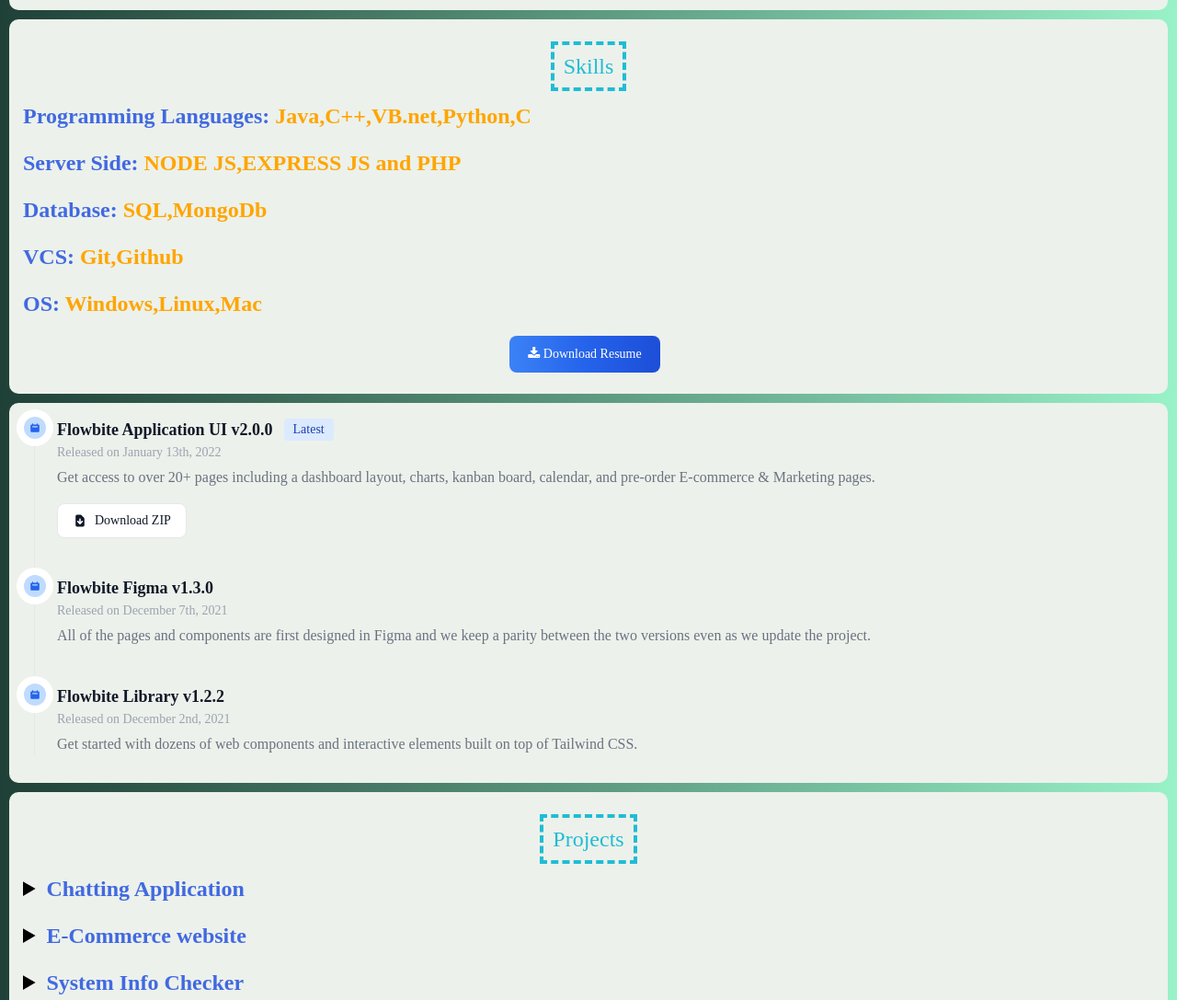
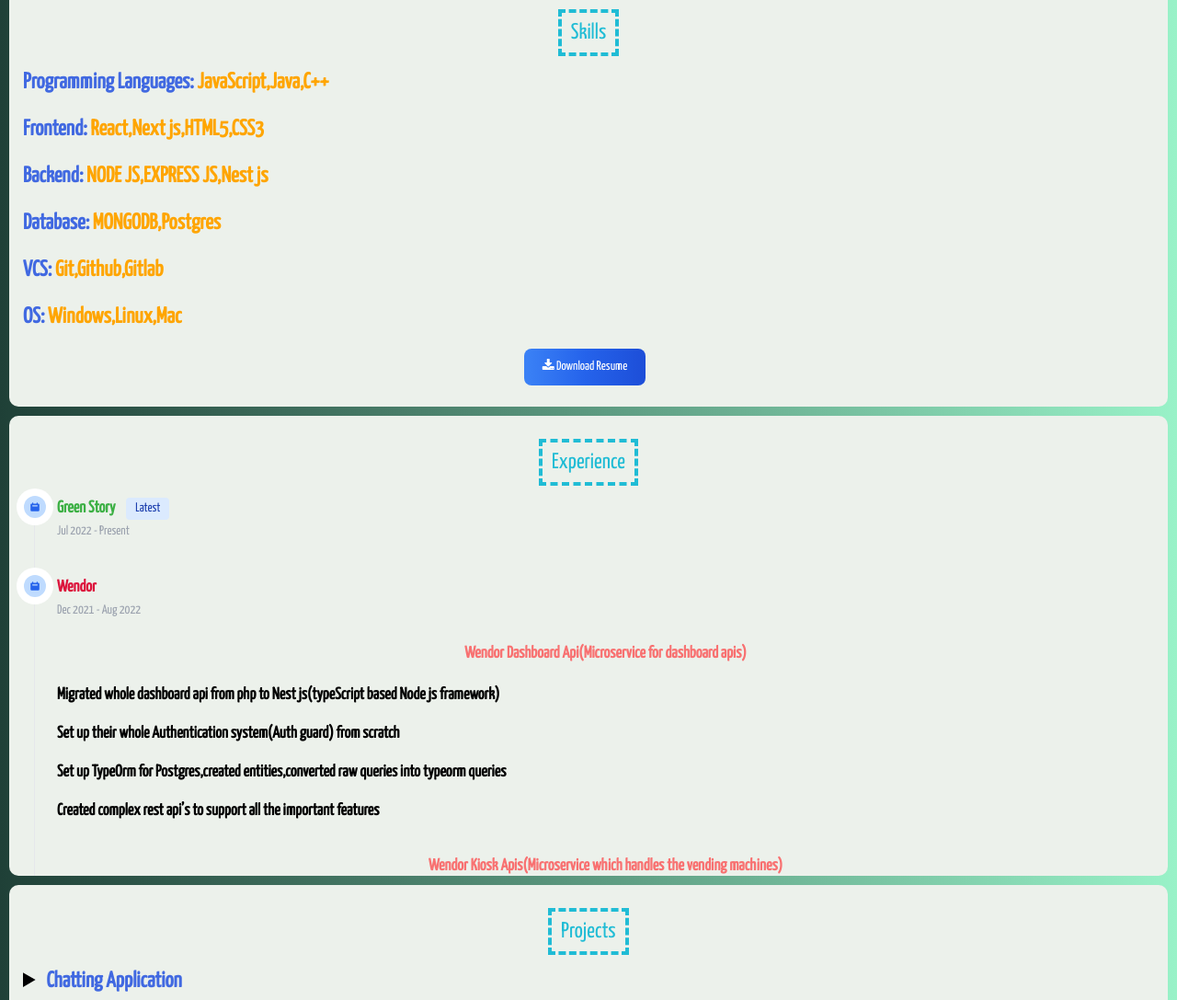
Before and after one commit to thisisshivanshpatel/Shivansh-Patel-Portfolio, a website: page index.html in a window 1280 px wide. Shown: the part 856-1943 px from the top of the page at 92% size. Drawn offline with Linux system fonts and the light colour scheme.

Commit message:
fix(experience,hobbies,connect): experience section completed and hobbies and connect section updated

```diff
--- a/css/style.css
+++ b/css/style.css
@@ -1,3 +1,5 @@
+@import url('https://fonts.googleapis.com/css2?family=Monoton&family=Yanone+Kaffeesatz&display=swap');
+
 html {
     margin: 0;
     padding: 0;
@@ -7,7 +9,7 @@
     background: -webkit-linear-gradient(to left, #99f2c8, #1f4037);  /* Chrome 10-25, Safari 5.1-6 */
     background: linear-gradient(to left, #99f2c8, #1f4037); /* W3C, IE 10+/ Edge, Firefox 16+, Chrome 26+, Opera 12+, Safari 7+ */
 
-    font-family: times new roman, cursive;
+    font-family: 'Yanone Kaffeesatz', sans-serif;
     font-size: 18pt;
     /* background-color: #efefef; */
     padding: 10px;
--- a/index.html
+++ b/index.html
@@ -18,7 +18,7 @@
 <body>
     <!-- header start -->
     <div id="header" class="section">
-        <img alt="" class="img-circle"
+        <img alt="profile" class="img-circle"
             src="https://media-exp1.licdn.com/dms/image/C4D03AQFAS98pWmYTDA/profile-displayphoto-shrink_400_400/0/1663234585214?e=1673481600&v=beta&t=pFpRnJk6nPc0CHmPqSRUN6ZhEVAQ4eo5FKCI5w5O0ZM" />
         <p>Shivansh Patel</p>
     </div>
@@ -84,23 +84,27 @@
     <div class="section">
         <h1><span>Skills</span></h1>
         <P>
-        <UL>
-            <LI><B><span style="color:royalblue">Programming Languages:</span>
-                    <span style="color:orange">Java,C++,VB.net,Python,C</span></B></LI>
+        <ul>
+            <li><b><span style="color:royalblue">Programming Languages:</span>
+                    <span style="color:orange">JavaScript,Java,C++</span></b></li>
 
-            <LI><B><span style="color:royalblue">Server Side:</span>
-                    <span style="color:orange">NODE JS,EXPRESS JS and PHP</span>
-                </B></LI>
-            <LI><B><span style="color:royalblue">Database:</span>
-                    <span style="color:orange">SQL,MongoDb</span>
-                </B></LI>
-            <LI><B><span style="color: royalblue">VCS:</span>
-                    <span style="color:orange">Git,Github</span>
-                </B></LI>
-            <LI><B><span style="color:royalblue">OS:</span>
+            <li><b><span style="color:royalblue">Frontend:</span>
+                    <span style="color:orange">React,Next js,HTML5,CSS3</span>
+                </b></li>
+            <li><b><span style="color:royalblue">Backend:</span>
+                    <span style="color:orange">NODE JS,EXPRESS JS,Nest js</span>
+                </b></li>
+
+            <li><b><span style="color:royalblue">Database:</span>
+                    <span style="color:orange">MONGODB,Postgres</span>
+                </b></li>
+            <li><b><span style="color: royalblue">VCS:</span>
+                    <span style="color:orange">Git,Github,Gitlab</span>
+                </b></li>
+            <li><b><span style="color:royalblue">OS:</span>
                     <span style="color:orange">Windows,Linux,Mac</span>
-                </B></LI>
-        </UL>
+                </b></li>
+        </ul>
         </P>
 
         <p class="text-center">
@@ -112,7 +116,8 @@
         </p>
     </div>
     <!--- end -------------->
-    <div class="section">
+    <div class="section h-[500px] overflow-y-auto">
+        <h1><span>Experience</span></h1>
 
         <ol class="relative border-l border-gray-200 dark:border-gray-700 ml-3">
             <li class="mb-10 ml-6">
@@ -125,22 +130,12 @@
                             clip-rule="evenodd"></path>
                     </svg>
                 </span>
-                <h3 class="flex items-center mb-1 text-lg font-semibold text-gray-900 dark:text-white">Flowbite
-                    Application UI v2.0.0 <span
+                <h3 class="flex items-center mb-1 text-lg font-semibold text-[#3cb044]">Green Story
+                    <span
                         class="bg-blue-100 text-blue-800 text-sm font-medium mr-2 px-2.5 py-0.5 rounded dark:bg-blue-200 dark:text-blue-800 ml-3">Latest</span>
                 </h3>
-                <time class="block mb-2 text-sm font-normal leading-none text-gray-400 dark:text-gray-500">Released on
-                    January 13th, 2022</time>
-                <p class="mb-4 text-base font-normal text-gray-500 dark:text-gray-400">Get access to over 20+ pages
-                    including a dashboard layout, charts, kanban board, calendar, and pre-order E-commerce &amp;
-                    Marketing pages.</p>
-                <a href="#"
-                    class="inline-flex items-center py-2 px-4 text-sm font-medium text-gray-900 bg-white rounded-lg border border-gray-200 hover:bg-gray-100 hover:text-blue-700 focus:z-10 focus:ring-4 focus:outline-none focus:ring-gray-200 focus:text-blue-700 dark:bg-gray-800 dark:text-gray-400 dark:border-gray-600 dark:hover:text-white dark:hover:bg-gray-700 dark:focus:ring-gray-700"><svg
-                        class="mr-2 w-4 h-4" fill="currentColor" viewBox="0 0 20 20" xmlns="http://www.w3.org/2000/svg">
-                        <path fill-rule="evenodd"
-                            d="M6 2a2 2 0 00-2 2v12a2 2 0 002 2h8a2 2 0 002-2V7.414A2 2 0 0015.414 6L12 2.586A2 2 0 0010.586 2H6zm5 6a1 1 0 10-2 0v3.586l-1.293-1.293a1 1 0 10-1.414 1.414l3 3a1 1 0 001.414 0l3-3a1 1 0 00-1.414-1.414L11 11.586V8z"
-                            clip-rule="evenodd"></path>
-                    </svg> Download ZIP</a>
+                <time class="block mb-2 text-sm font-normal leading-none text-gray-400 dark:text-gray-500">Jul 2022 -
+                    Present</time>
             </li>
             <li class="mb-10 ml-6">
                 <span
@@ -152,11 +147,33 @@
                             clip-rule="evenodd"></path>
                     </svg>
                 </span>
-                <h3 class="mb-1 text-lg font-semibold text-gray-900 dark:text-white">Flowbite Figma v1.3.0</h3>
-                <time class="block mb-2 text-sm font-normal leading-none text-gray-400 dark:text-gray-500">Released on
-                    December 7th, 2021</time>
-                <p class="text-base font-normal text-gray-500 dark:text-gray-400">All of the pages and components are
-                    first designed in Figma and we keep a parity between the two versions even as we update the project.
+                <h3 class="mb-1 text-lg font-semibold text-[crimson]">Wendor</h3>
+                <time class="block mb-2 text-sm font-normal leading-none text-gray-400 dark:text-gray-500">Dec 2021 -
+                    Aug 2022</time>
+                <p>
+                <ul class="text-[18px]">
+                    <h1 class="text-red-400"> Wendor Dashboard Api(Microservice for dashboard apis)</h1>
+                    <li>Migrated whole dashboard api from php to Nest js(typeScript based Node js framework)</li>
+                    <li>Set up their whole Authentication system(Auth guard) from scratch</li>
+                    <li>Set up TypeOrm for Postgres,created entities,converted raw queries into typeorm queries</li>
+                    <li>Created complex rest api’s to support all the important features</li>
+
+                    <h1 class="text-red-400">Wendor Kiosk Apis(Microservice which handles the vending machines)</h1>
+                    <li>Set up everything from scratch from AuthGuard to Db connection to apis</li>
+                    <li>Make api’s more efficient by decreasing Db calls and using caching techniques</li>
+                    <li> Created Api’s for processing the order from vending machines</li>
+
+                    <h1 class="text-red-400">Wendor Payment service(Microservice for handling payments)</h1>
+                    <li> Integrated Stripe,Razorpay and paytm for payments integration</li>
+                    <li>Set up webhooks</li>
+                    <li>Set Up MQTT(Message Queue Telemetry Transport) to send vend response to Vending machine after
+                        getting success reponse from webhook in payload</li>
+                    <li></li> I even write an Article for this Mqtt
+
+                    <h1 class="text-red-400">Wendor Admin(Frontend)</h1>
+                    <li>Created Whole Dashboard from Scratch and binded with apis using Next js(Popular React framework)
+                        and Material ui</li>
+                </ul>
                 </p>
             </li>
             <li class="ml-6">
@@ -169,11 +186,33 @@
                             clip-rule="evenodd"></path>
                     </svg>
                 </span>
-                <h3 class="mb-1 text-lg font-semibold text-gray-900 dark:text-white">Flowbite Library v1.2.2</h3>
-                <time class="block mb-2 text-sm font-normal leading-none text-gray-400 dark:text-gray-500">Released on
-                    December 2nd, 2021</time>
-                <p class="text-base font-normal text-gray-500 dark:text-gray-400">Get started with dozens of web
-                    components and interactive elements built on top of Tailwind CSS.</p>
+                <h3 class="mb-1 text-lg font-semibold text-red-900">Code B</h3>
+                <time class="block mb-2 text-sm font-normal leading-none text-gray-400 dark:text-gray-500">Jun 2021 -
+                    Nov 2021</time>
+                <p>
+                <ul class="text-[18px]">
+                    <h1 class="text-red-400">Chingari (Social Media App/website)</h1>
+                    <li>Gained Hands on experience in creating a new platform Chingari skills from Scratch</li>
+                    <li>Created Explore page and binded it with Apis</li>
+                    <li>Created Admin Dashboard for Chingari Skills</li>
+                    <li>Razor Pay payment integration</li>
+                    <li>Tech Stack used to build the application (React js,Node js,Express js,Nest
+                        js,Reddis,Mongodb,Aws)</li>
+
+                    <h1 class="text-red-400">CreditVine (used for reporting credit score to credit bureau)</h1>
+                    <li>Maintained its Backend in Nest js,fixed bugs and develop new features and added payment
+                        integration using stripe</li>
+                    <li>Writing Test cases in jest framework in Nest js </li>
+                    <li>Tech Stack used to build the Application (Angular,Nest js,MongoDb,AWS )</li>
+
+                    <h1 class="text-red-400">Timelogger (Productivity app)</h1>
+                    <li>Maintained its frontend and backend </li>
+
+                    <h1 class="text-red-400">Interview Platform (coding Assessment website)</h1>
+                    <li>Created Coding Assessment Platform like HackerRank, Where you can solve competitive programming
+                        problems and send links for Interview</li>
+                </ul>
+                </p>
             </li>
         </ol>
 
@@ -319,15 +358,6 @@
                     href="https://github.com/thisisshivanshpatel">
                     <img src="IMAGES/github.png" alt="github" height="55px" width="55px">
                 </a></p>
-            <!--
-<li>
-<span style="color: royalblue;">Quiz website</span> created using Html,css,javascript
-</li>
-<li>
-<span style="color: royalblue;"> Weather App</span> created using node js,Express js and javascript
-</li>
-</ul>
-</p>    -->
     </div>
 
     <!-- My Skills section start -->
@@ -336,10 +366,9 @@
         <h1><span>HOBBIES</span></h1>
         <P>
         <UL>
-            <LI><B><span style="color: orange">CODING</span></B></LI>
-            <LI><B><span style="color: orange">SOCIAL MEDIA INFLUENCER</span></B></LI>
-            <LI><B><span style="color: orange">FOOTBALL</span></B></LI>
-            <LI><B><span style="color: orange">PIANO</span></B></LI>
+            <LI><B><span style="color: rgb(8, 181, 103)">CODING</span></B></LI>
+            <LI><B><span style="color: rgb(8, 181, 103)">Painting</span></B></LI>
+            <LI><B><span style="color: rgb(8, 181, 103)">Listening Music</span></B></LI>
         </UL>
         </P>
     </div>
@@ -348,7 +377,7 @@
     <!-- Contacts section start -->
     <div class="section" id="contacts">
         <h1><span>Connect with Me</span></h1>
-        <div>
+        <div class="flex justify-center">
             <a href="https://github.com/thisisshivanshpatel">
                 <img src="IMAGES/github.png" alt="Github">
             </a>
```
Also changed, not shown: dist/output.css.
